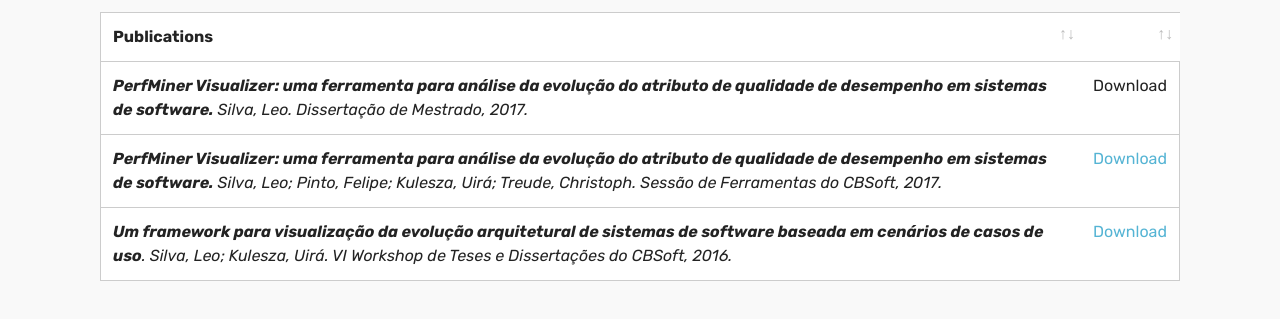
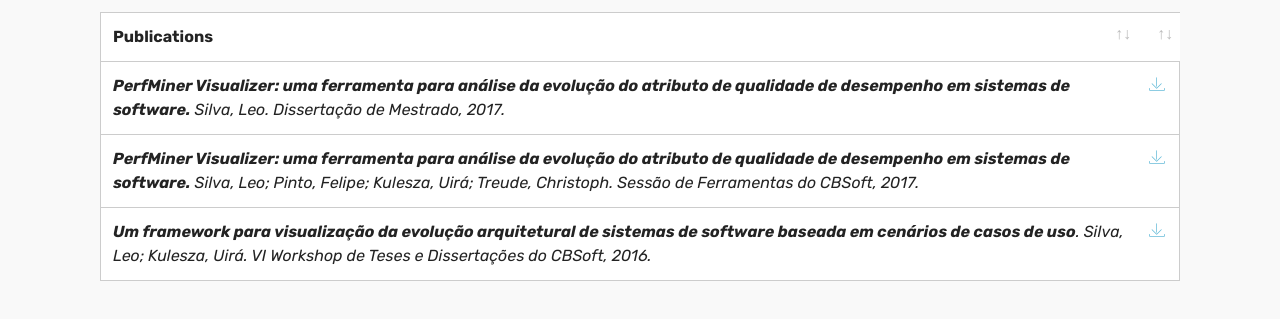
Before and after one commit to caseufrn/perfminervisualizer, a plain HTML site: page publications.html in a window 1280 px wide. Shown: the part 197-516 px from the top of the page. Drawn offline with Linux system fonts and the light colour scheme; files whose address does not match are found by name.

Commit message:
alteração na página de publicações e mudança no nome de um arquivo

```diff
--- a/publications.html
+++ b/publications.html
@@ -90,17 +90,17 @@
 
 
 
-              <td class="body-item mbr-fonts-style display-7"><em><strong>PerfMiner Visualizer: uma ferramenta para análise da evolução do atributo de qualidade de desempenho em sistemas de software.</strong> Silva, Leo. Dissertação de Mestrado, 2017.</em></td><td class="body-item mbr-fonts-style display-7">Download</td></tr><tr>
+              <td class="body-item mbr-fonts-style display-7"><em><strong>PerfMiner Visualizer: uma ferramenta para análise da evolução do atributo de qualidade de desempenho em sistemas de software.</strong> Silva, Leo. Dissertação de Mestrado, 2017.</em></td><td class="body-item mbr-fonts-style display-7"><a href="#"><span class="mbri-save mbr-iconfont mbr-iconfont-btn"></span></a></td></tr><tr>
 
 
 
 
-              <td class="body-item mbr-fonts-style display-7"><em><strong>PerfMiner Visualizer: uma ferramenta para análise da evolução do atributo de qualidade de desempenho em sistemas de software.</strong> Silva, Leo; Pinto, Felipe; Kulesza, Uirá; Treude, Christoph. Sessão de Ferramentas do CBSoft, 2017.</em></td><td class="body-item mbr-fonts-style display-7"><a href="assets/files/artigo_cbsoft17_versao_final.pdf" target="_blank">Download</a></td></tr><tr>
+              <td class="body-item mbr-fonts-style display-7"><em><strong>PerfMiner Visualizer: uma ferramenta para análise da evolução do atributo de qualidade de desempenho em sistemas de software.</strong> Silva, Leo; Pinto, Felipe; Kulesza, Uirá; Treude, Christoph. Sessão de Ferramentas do CBSoft, 2017.</em></td><td class="body-item mbr-fonts-style display-7"><a href="assets/files/artigo_cbsoft17_versao_final.pdf" target="_blank"><span class="mbri-save mbr-iconfont mbr-iconfont-btn"></span></a></td></tr><tr>
 
 
 
 
-              <td class="body-item mbr-fonts-style display-7"><em><strong>Um framework para visualização da evolução arquitetural de sistemas de software baseada em cenários de casos de uso</strong>. Silva, Leo; Kulesza, Uirá. VI Workshop de Teses e Dissertações do CBSoft, 2016.</em></td><td class="body-item mbr-fonts-style display-7"><a href="assets/files/artigo_wtdsoft_2016_cam_ready_ls_uk.pdf">Download</a></td></tr></tbody>
+              <td class="body-item mbr-fonts-style display-7"><em><strong>Um framework para visualização da evolução arquitetural de sistemas de software baseada em cenários de casos de uso</strong>. Silva, Leo; Kulesza, Uirá. VI Workshop de Teses e Dissertações do CBSoft, 2016.</em></td><td class="body-item mbr-fonts-style display-7"><a href="assets/files/artigo_wtdsoft_2016_versao_final.pdf"><span class="mbri-save mbr-iconfont mbr-iconfont-btn"></span></a></td></tr></tbody>
           </table>
         </div>
         <div class="container table-info-container">
```
Also changed, not shown: 2 other files.
